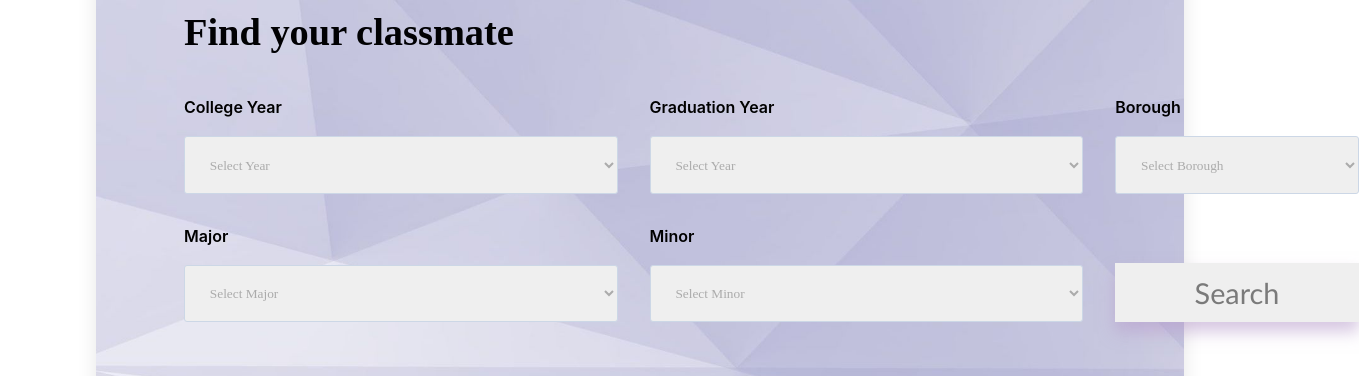
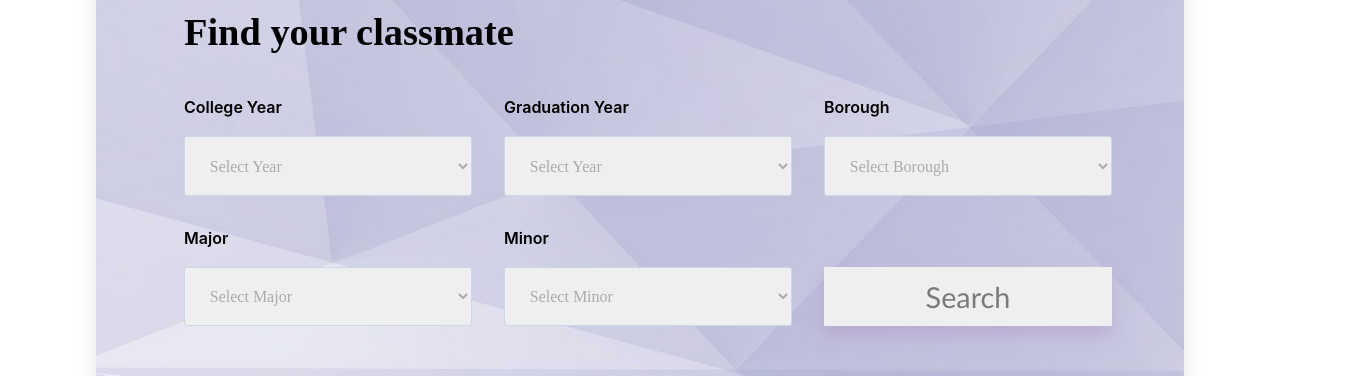
Before and after one commit to Minp45/HunterCssaFrontEnd, a React (Create React App) app in the folder huntercssa/: page / in a window 1280 px wide. Shown: the part 1320-1696 px from the top of the page, 1359 px wide, since content can reach past the window. Built offline with nearby package versions, Linux system fonts and the light colour scheme.

Commit message:
add width for box

```diff
--- a/huntercssa/src/components/style/FindMateStyle.css
+++ b/huntercssa/src/components/style/FindMateStyle.css
@@ -49,6 +49,7 @@
   grid-template-rows: auto auto auto;
   gap: 2rem;
 
+
   @media (max-width: 1000px) {
     grid-template-columns: 1fr 1fr;
   }
@@ -72,7 +73,7 @@
 }
 
 .find-form__text select {
-  font-size: ;
+  font-size:medium;
   color: #ababab;
   font-family: text-font;
   border: 1px solid #ccd7e6;
@@ -80,6 +81,8 @@
   font-weight: 400;
   padding: 1.2rem 1.3rem;
   outline: none;
+  width: 100%; /* Ensure the select element takes up 100% width */
+  box-sizing: border-box; /* Include padding and border in the width calculation */
 }
 
 
```
